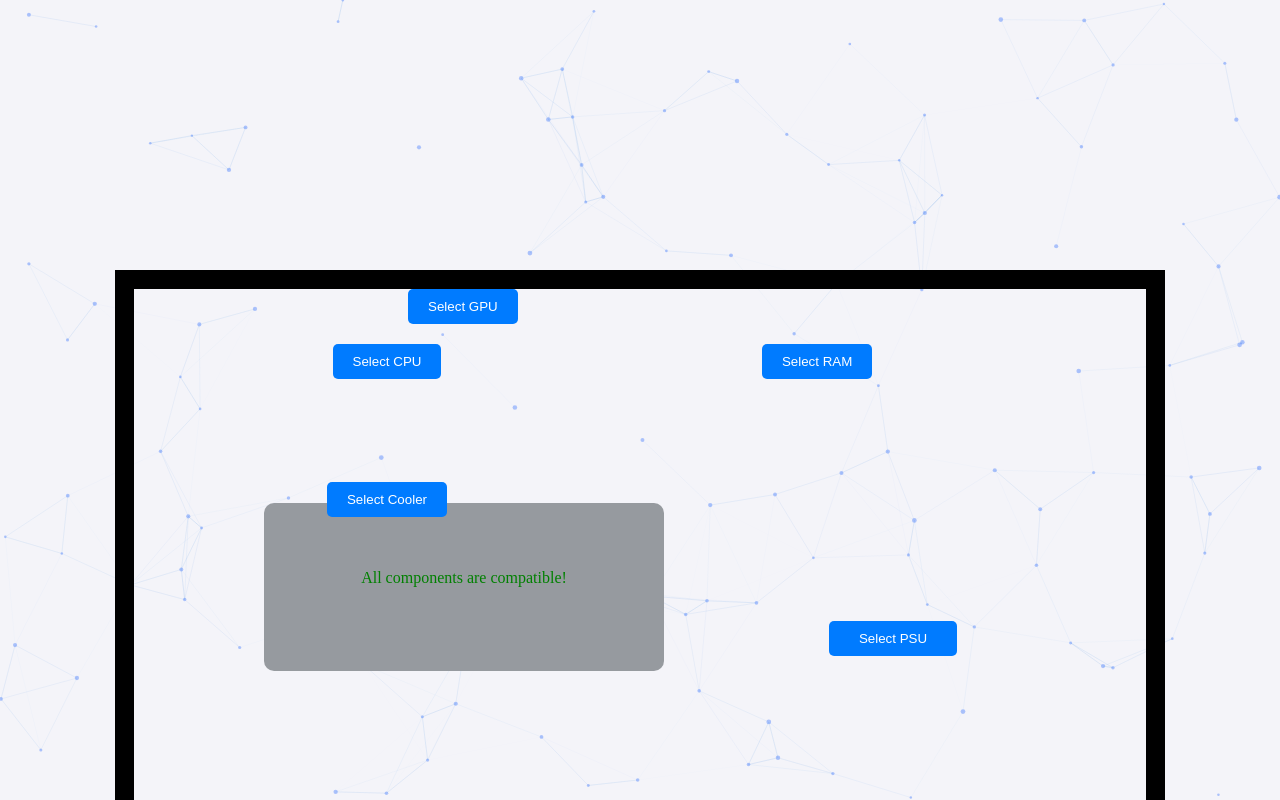
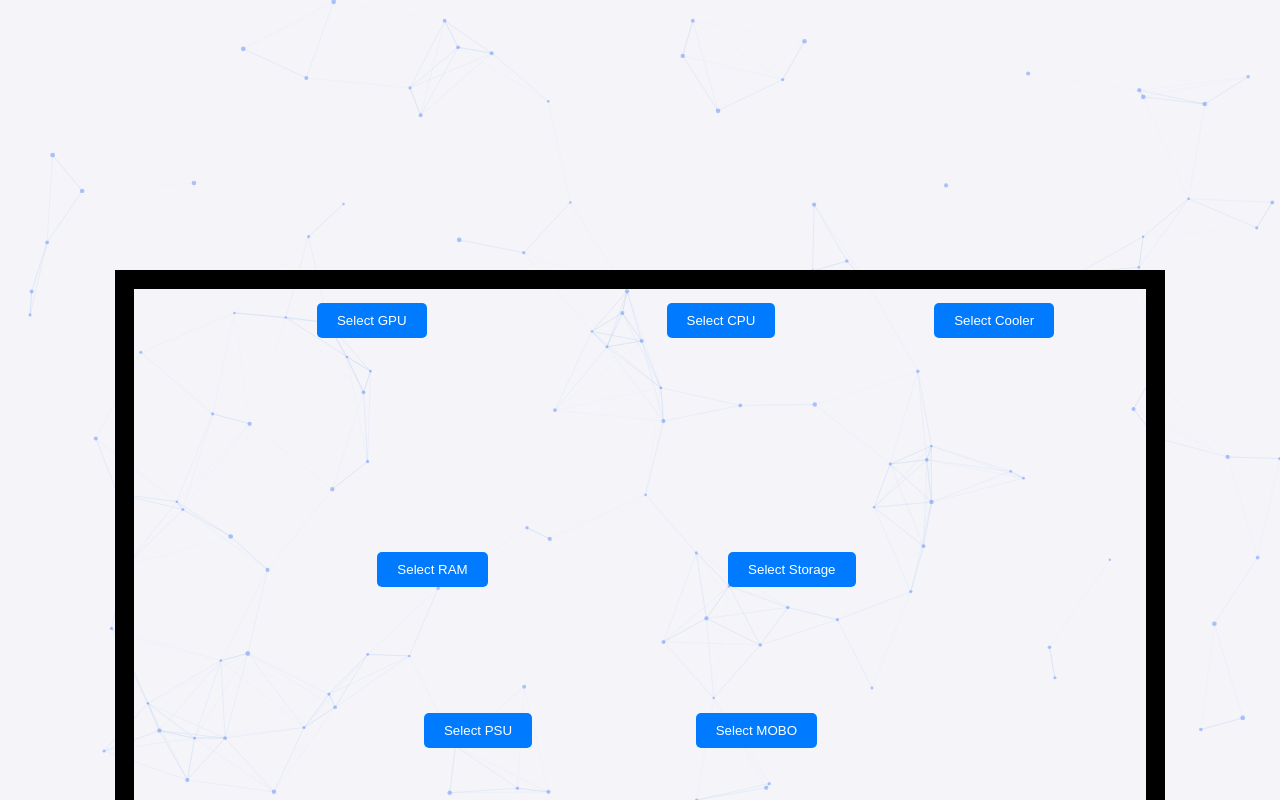
Before and after one commit to qhbud/ezpc1, a React (Vite) app: page / in a window 1280 px wide. Shown: the top 800 px of the page. Built offline with nearby package versions, Linux system fonts and the light colour scheme.

Commit message:
css now should work across all monitors

```diff
--- a/src/App.css
+++ b/src/App.css
@@ -44,7 +44,7 @@
 
 .r2 {
 
-  margin-top: 1065px;
+  margin-top: 905px;
 }
 
 
@@ -60,7 +60,7 @@
   /* Base size calculation */
   width: min(90vw, 1050px);
   aspect-ratio: 16 / 9;
-  height: min(calc(min(90vw, 1050px) * (9/16)), 800px);
+  height: min(calc(min(90vw, 1050px) * (11/16)), 800px);
 
   border: clamp(8px, 1.5vw, 20px) solid #000000;
   background-color: transparent;
@@ -82,14 +82,18 @@
 
 
 .buildInfo {
-  background-color: #969a9f;
-  margin: 110px;
+  position: absolute;
+  top: 110%;
+  left: 50%;
   padding: 50px;
   max-width: 955px;
   max-height: 8000px;
   width: 80vw; /* 90% of viewport width */
+
   border-radius: 10px;
   text-align: center;
+  transform: translate(-50%, 0%);
+  color: white;
 }
 
 .select-case-btn {
@@ -143,11 +147,10 @@
   position: absolute;
   border-radius: 12px;
   transition: all 0.3s ease;
-  left: 10%;
-  top: 0%;
+  left: 1%;
+  top: 2%;
   width: 45%;
   height: 25%;
-  transform: scale(1);
 
 }
 
@@ -283,8 +286,8 @@
   position: absolute;
   border-radius: 12px;
   transition: all 0.3s ease;
-  left: 10%;
-  top: 10%;
+  left: 43%;
+  top: 2%;
   width: 30%;
   height: 20%;
 }
@@ -379,8 +382,8 @@
   position: absolute;
   border-radius: 12px;
   transition: all 0.3s ease;
-  left: 60%;
-  top: 60%;
+  left: 19%;
+  top: 62%;
   width: 30%;
   height: 25%;
 }
@@ -487,8 +490,8 @@
   position: absolute;
   border-radius: 12px;
   transition: all 0.3s ease;
-  left: 45%;
-  top: 10%;
+  left: 7%;
+  top: 38.5%;
   width: 45%;
   height: 20%;
 }
@@ -613,8 +616,8 @@
   position: absolute;
   border-radius: 12px;
   transition: all 0.3s ease;
-  left: 10%;
-  top: 35%;
+  left: 70%;
+  top: 2%;
   width: 30%;
   height: 20%;
 }
@@ -733,8 +736,8 @@
   position: absolute;
   border-radius: 12px;
   transition: all 0.3s ease;
-  left: 60%;
-  top: 60%;
+  left: 50%;
+  top: 38.5%;
   width: 30%;
   height: 25%;
 }
@@ -841,8 +844,8 @@
   position: absolute;
   border-radius: 12px;
   transition: all 0.3s ease;
-  left: 60%;
-  top: 60%;
+  left: 46.5%;
+  top: 62%;
   width: 30%;
   height: 25%;
 }
--- a/src/App.jsx
+++ b/src/App.jsx
@@ -1150,23 +1150,28 @@ function App() {
                           YMOBOselected &&
                           YPSUselected &&
                           YRAMselected &&
-                          YSTORselected) ? "950px" : "300px"
+                          YSTORselected) ? "950px" : "300px",
+                          backgroundColor:
+                          (selectedMOBO.Ram !== selectedRAM.DDR && YMOBOselected && YRAMselected) ||
+                          (selectedCPU.Chipset !== selectedMOBO.Chipset && YCPUselected && YMOBOselected)
+                            ? 'maroon'
+                            : '#00A36C' // Default color
             }}
         >
-          {(selectedMOBO.Ram !== selectedRAM.DDR && YMOBOselected && YRAMselected ) || (selectedCPU.Chipset !== selectedMOBO.Chipset && YCPUselected && YRAMselected) ? (
-            <p style={{ color: 'maroon' }}>
+          {(selectedMOBO.Ram !== selectedRAM.DDR && YMOBOselected && YRAMselected ) || (selectedCPU.Chipset !== selectedMOBO.Chipset && YCPUselected && YMOBOselected) ? (
+            <p style={{ color: 'white' }}>
               Compatibility issues detected:
               <ul>
-                {selectedMOBO.Ram !== selectedRAM.DDR && (
+                {selectedMOBO.Ram !== selectedRAM.DDR  && YMOBOselected && YRAMselected && (
                   <li>RAM type mismatch: MOBO requires {selectedMOBO.Ram}, but selected RAM is {selectedRAM.DDR}.</li>
                 )}
-                {selectedCPU.Chipset !== selectedMOBO.Chipset && (
+                {selectedCPU.Chipset !== selectedMOBO.Chipset && YCPUselected && YMOBOselected && (
                   <li>Chipset mismatch: CPU chipset is {selectedCPU.Chipset}, but MOBO requires {selectedMOBO.Chipset}.</li>
                 )}
               </ul>
             </p>
           ) : (
-            <p style={{ color: 'green' }}>All components are compatible!</p>
+            <p style={{ color: 'white' }}>All components are compatible!</p>
           )}
           <br />
           {(YCPUselected ||
@@ -1209,17 +1214,23 @@ function App() {
                 <div className="CASE-cost">${selectedCASE.cost}</div>
               </a>
             )}
-
-
+                          {selected &&
+                          YCOOLERselected &&
+                          YCPUselected &&
+                          YMOBOselected &&
+                          YPSUselected &&
+                          YRAMselected &&
+                          YSTORselected && (
+                  <>
                     <div className="r2" style={{
                       width: '100%',
-              display: 'block'  // Override flex display
+                      display: 'block'
                     }}>
                       <div style={{
                         width: '100%',
                         maxWidth: '800px',
                         margin: '0 auto',
-                display: 'block'  // Override flex display
+                        display: 'block'
                       }}>
                         <Treemap data={[
                           { label: "GPU", value: selectedGPU.cost },
@@ -1236,13 +1247,13 @@ function App() {
 
                     <div className="r1" style={{
                       width: '100%',
-              display: 'block'  // Override flex display
+                      display: 'block'
                     }}>
                       <div style={{
                         width: '100%',
                         maxWidth: '800px',
                         margin: '0 auto',
-                display: 'block'  // Override flex display
+                        display: 'block'
                       }}>
                         <Treemap data={[
                           { label: "GPU", value: 1 },
@@ -1256,6 +1267,8 @@ function App() {
                         ]} />
                       </div>
                     </div>
+                  </>
+              )}
           </div>
       </div>
   );
```
Lines whose indentation alone changed are shown as unchanged.
